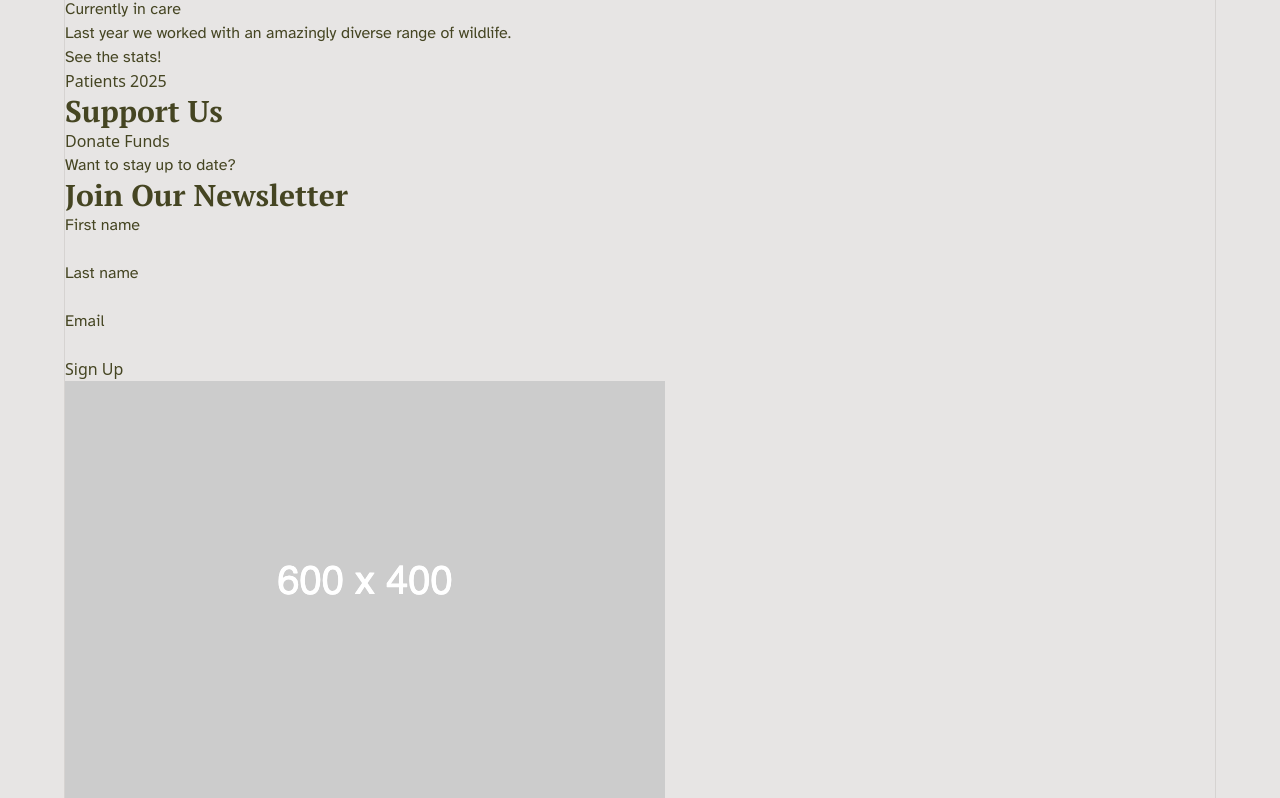
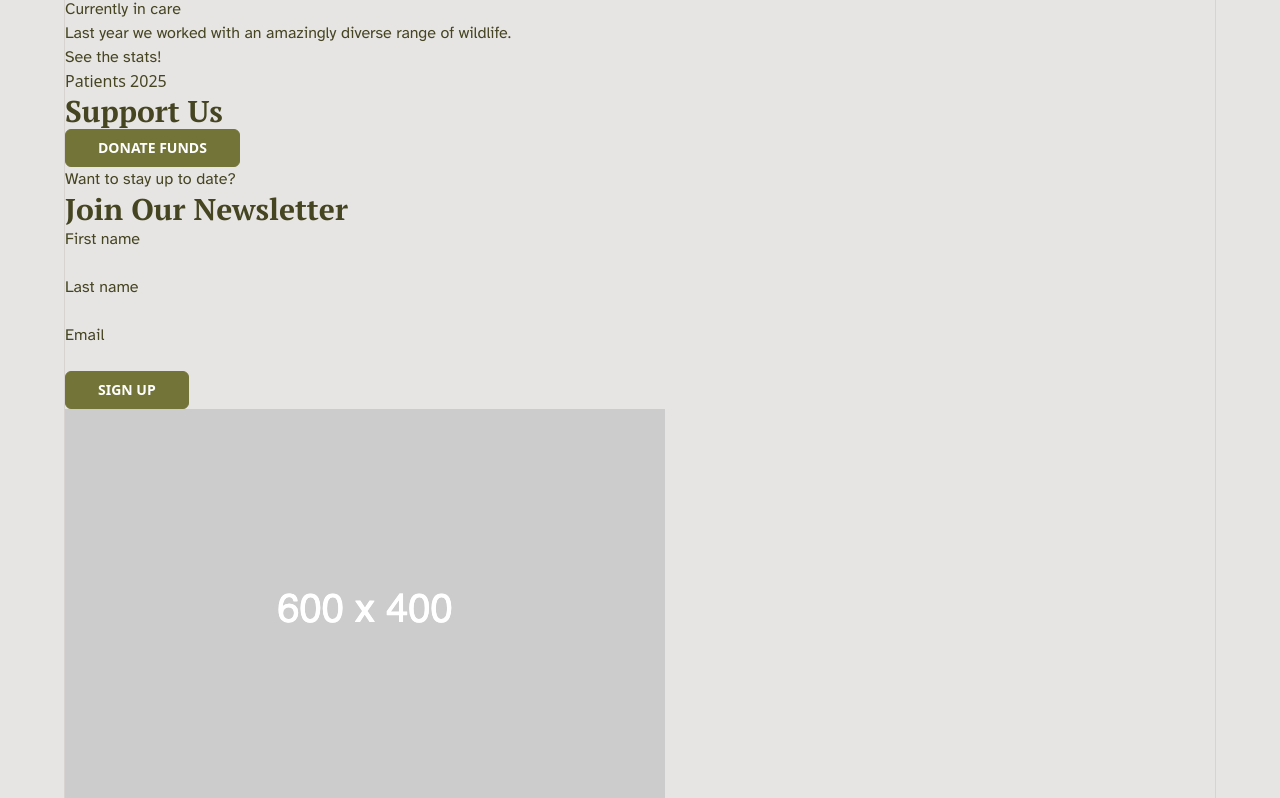
Before and after one commit to anudnyak/Project, a website: page Index.html in a window 1280 px wide. Shown: the part 882-1680 px from the top of the page. Drawn offline with Linux system fonts and the light colour scheme.

Commit message:
Apply btn class to index cta links

```diff
--- a/Index.html
+++ b/Index.html
@@ -964,7 +964,7 @@
       </aside>
       <section>
         <h2>Support Us</h2>
-        <a href="donate-funds.html">Donate Funds</a>
+        <a class="btn" href="donate-funds.html">Donate Funds</a>
       </section>
       <!--NEWSLETTER-->
       <section>
@@ -984,7 +984,7 @@
             <input type="email" name="email" required />
           </p>
         </form>
-        <a href="#">Sign Up</a>
+        <a class="btn" href="#">Sign Up</a>
       </section>
       <section>
         <img src="images/landscape-sm.png" alt="" />
@@ -1143,11 +1143,7 @@
               xmlns="http://www.w3.org/2000/svg"
               viewBox="0 0 182.6 324"
             >
-
-                .cls-1 {
-                  fill: #737438;
-                }
-
+              .cls-1 { fill: #737438; }
 
               <path
                 class="cls-1"
@@ -1161,11 +1157,7 @@
               xmlns="http://www.w3.org/2000/svg"
               viewBox="0 0 213.4 73.9"
             >
-
-                .cls-1 {
-                  fill: #737438;
-                }
-
+              .cls-1 { fill: #737438; }
 
               <g id="Layer_1-2" data-name="Layer 1">
                 <g>
```
Also changed, not shown: emergency-info.html (+1 -1 lines), visit-us.html (+1 -1 lines).
